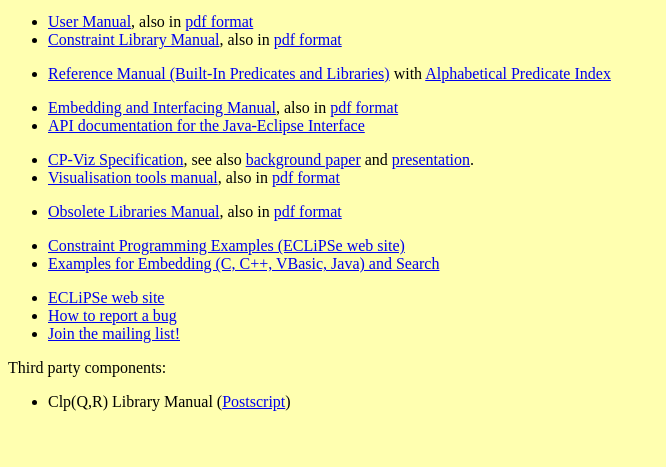
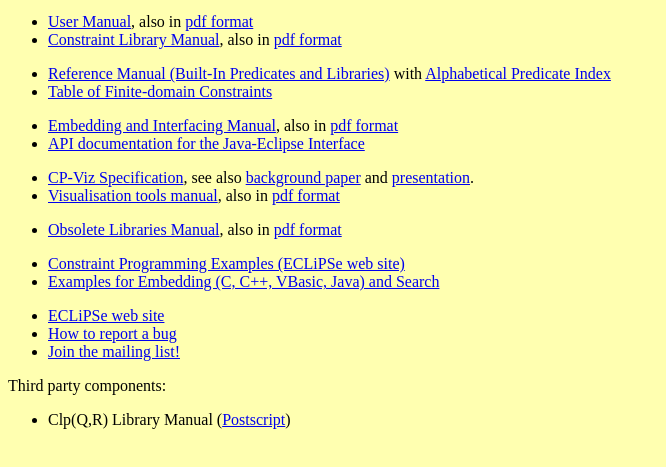
Before and after one commit to antiguru/eclipse-clp, a plain HTML site: page documents/index.html in a window 1280 px wide. Shown: the part 123-590 px from the top of the page, without its empty margins (0-666 px from the left). Drawn offline with Linux system fonts and the light colour scheme.

Commit message:
Link to constraint table

```diff
--- a/documents/index.html
+++ b/documents/index.html
@@ -43,6 +43,7 @@
 <UL>
 <LI><A HREF="bips/index.html">Reference Manual (Built-In Predicates and Libraries)</A> with
     <A HREF="bips/fullindex.html">Alphabetical Predicate Index</A>
+<LI><A HREF="bips/finite-domain_constraints.html">Table of Finite-domain Constraints</A>
 </UL>
 <UL>
 <LI><A HREF="embedding/embroot.html">Embedding and Interfacing Manual</A>, also in
```
